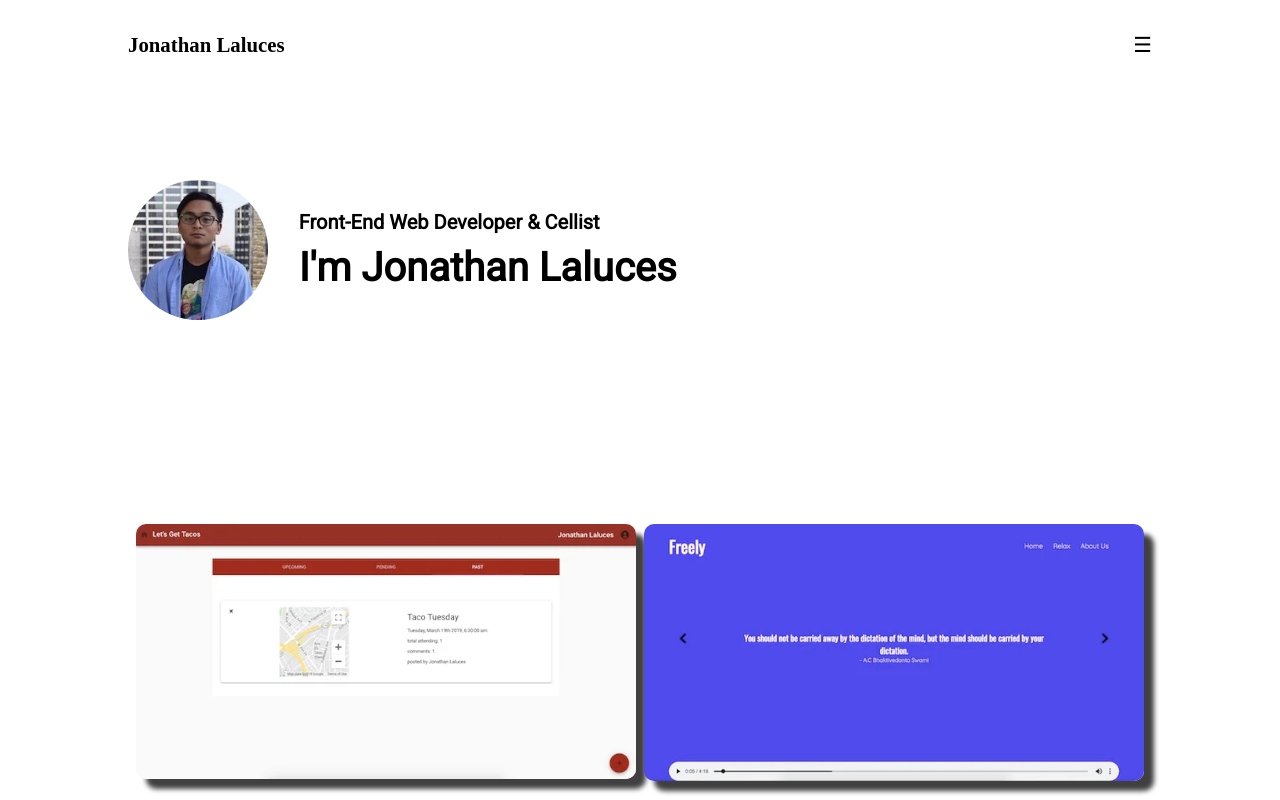
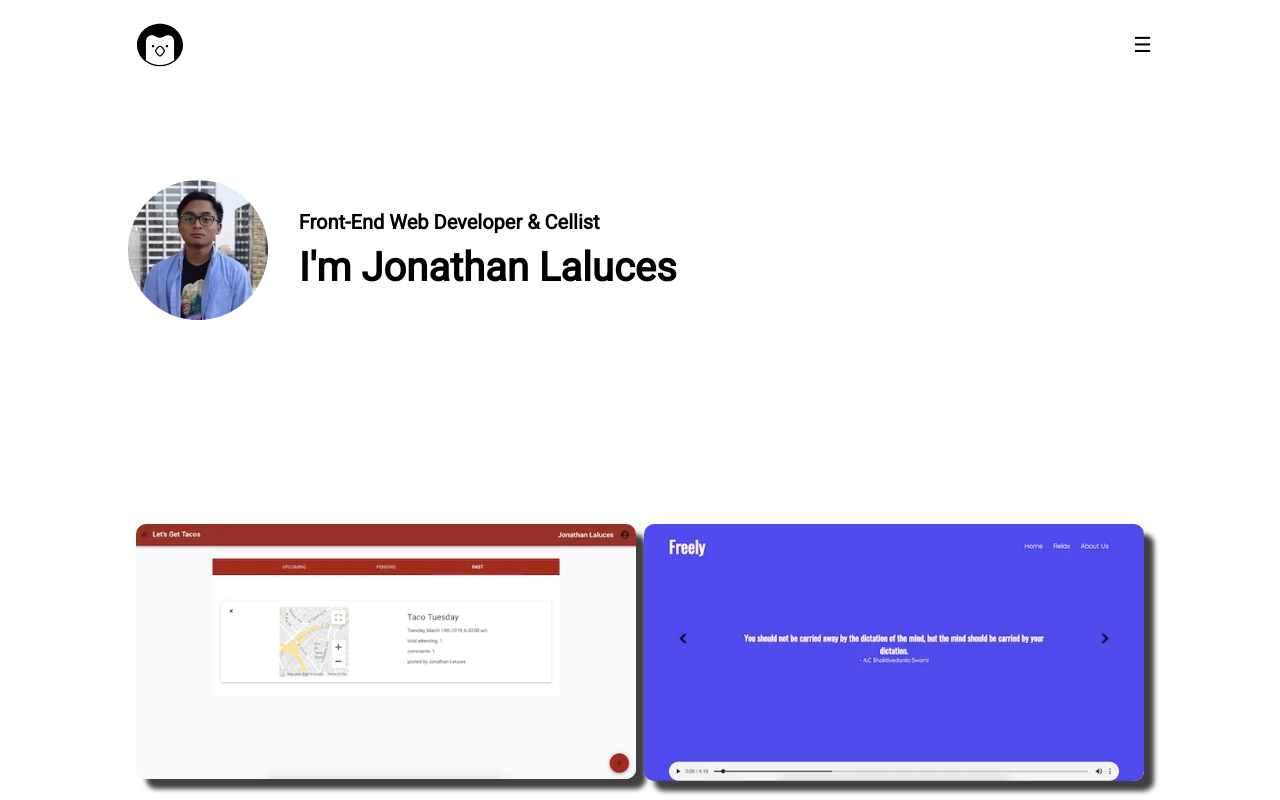
Before and after one commit to jlaluces123/Portfolio-revamp, a React (Create React App) app in the folder client/: page / in a window 1280 px wide. Shown: the top 800 px of the page. Built offline with nearby package versions, Linux system fonts and the light colour scheme; the HTML template or start-up script is replaced by a standard one.

Commit message:
Logo Addition: Created a logo and added the animation for it

```diff
--- a/client/src/components/Navigation/index.js
+++ b/client/src/components/Navigation/index.js
@@ -7,12 +7,15 @@ import { Link } from "react-router-dom";
 // Assets
 import LinkedIn from "../../assets/linkedin.png";
 import Github from "../../assets/github_white.png";
+import Penguin from "../../assets/penguin_noun.svg";
 
 const Navigation = (props) => {
   return (
     <div className="container">
       <div className="navigation">
-        <Link className = "navigation__home" to = "/">Jonathan Laluces</Link>
+        <Link className = "navigation__home" to = "/">
+          <img src = {Penguin} alt = "Penguin black and white logo" className = "logo"/>
+        </Link>
         <button className="navigation__btn" onClick = {props.handleMenu}>&#9776;</button>
       </div>
 
--- a/client/src/components/Navigation/navigation.css
+++ b/client/src/components/Navigation/navigation.css
@@ -15,6 +15,19 @@
   color: black;
   font-size: 1.3rem;
   font-weight: bold;
+}
+
+.logo {
+  height: 80px;
+  margin-top: 20px;
+  transition: 0.3s;
+  border-radius: 50%;
+}
+
+.logo:hover {
+  transform: rotate(35deg);
+  transition: 0.3s;
+  background-color: #68B4FF;
 }
 
 .navigation__btn {
```
Also changed, not shown: client/src/assets/penguin_noun.svg (added).
